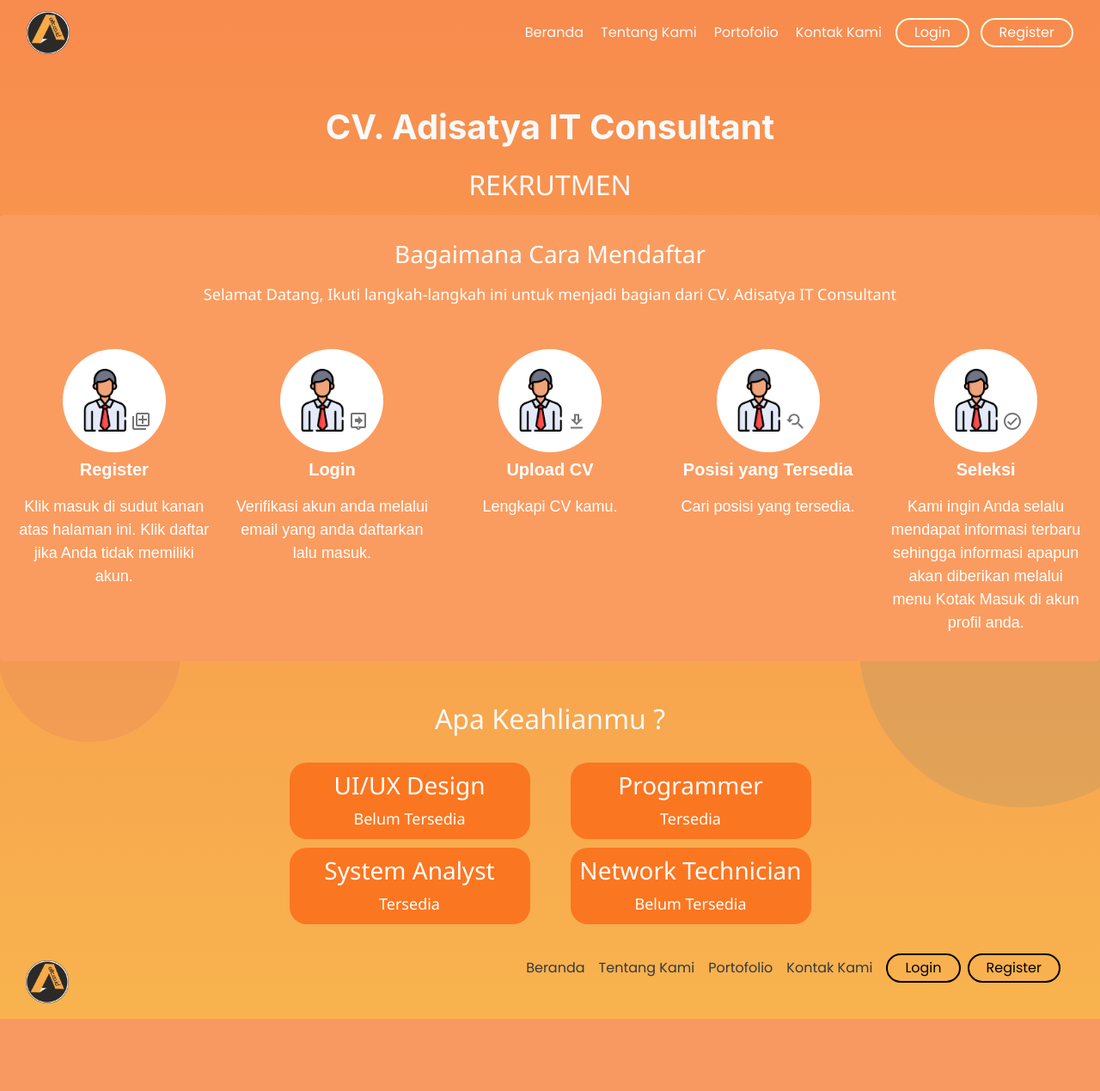
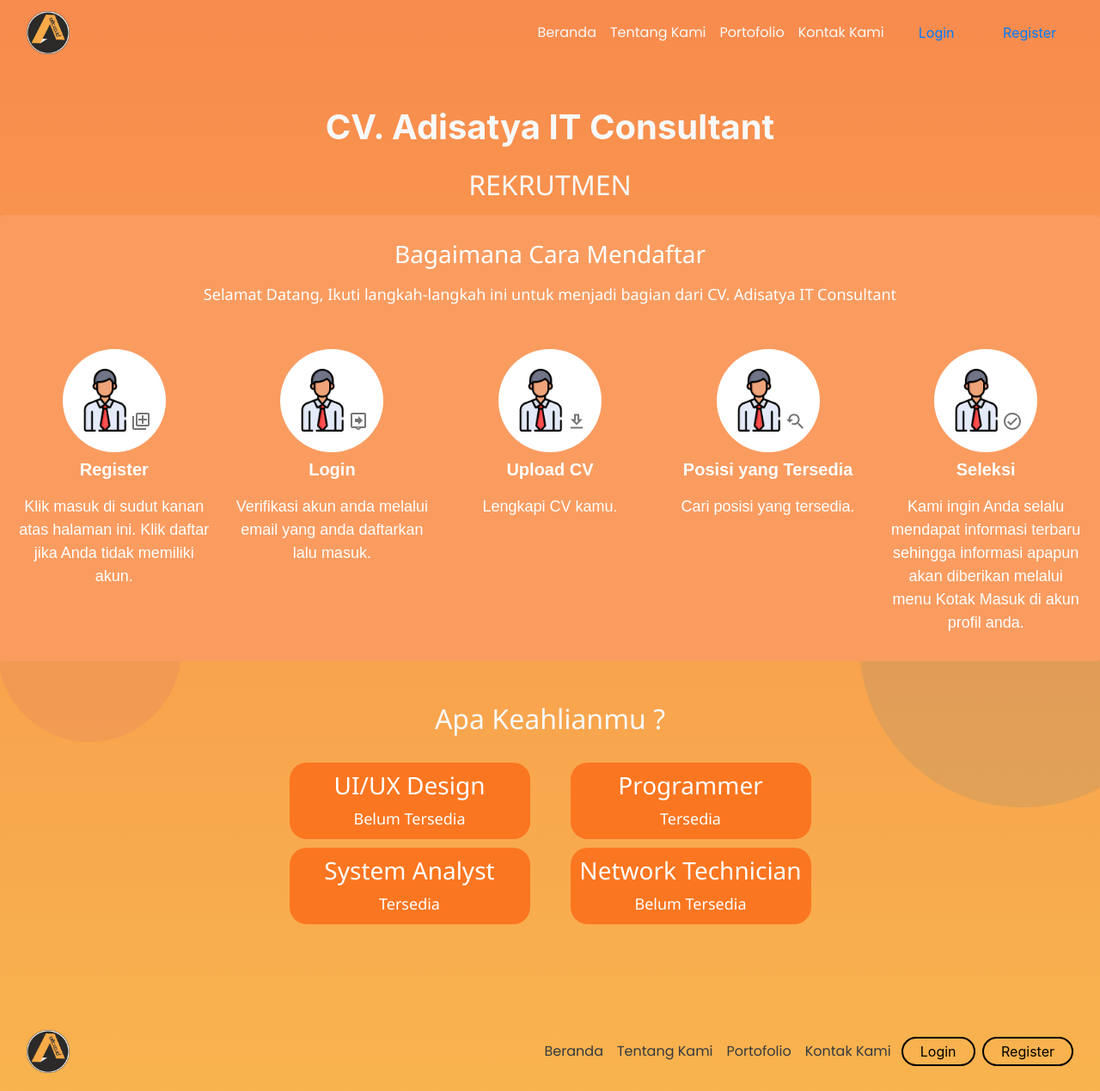
Before and after one commit to Corazon-17/webkarir_live2, a Django app: page /karir in a window 1280 px wide. Shown: the whole page at 86% size. Before the commit the page ends 1185 px from the top, so only its background shows below. Run offline with Django 3.2, Linux system fonts and the light colour scheme; data comes from the database, SQL or seed files in the repository; some libraries are stand-ins or nearby versions.

Commit message:
Add files via upload

```diff
--- a/templates/base_bg.html
+++ b/templates/base_bg.html
@@ -29,15 +29,6 @@
         -o-background-size: cover;
       }
 
-      .btn-styled {
-        color: #fff;
-        border: 2px solid #f5ffe4;
-      }
-
-      .btn-styled:hover {
-        color: #fff;
-      }
-
     </style>
     {% block stylesheet %}{% endblock %}
   </head>
@@ -56,23 +47,23 @@
           <div class="collapse navbar-collapse" id="navbarResponsive">
             <ul class="navbar-nav ml-auto">
               <li class="nav-item">
-                <a class="nav-link text-light font-poppins mr-1" href="{% url 'web:index' %}">Beranda</a>
+                <a class="nav-link text-light font-poppins" href="{% url 'web:index' %}">Beranda</a>
               </li>
               <li class="nav-item">
-                <a class="nav-link text-light font-poppins mr-1" href="https://profil.aitc.co.id/tentang-kami">Tentang Kami</a>
+                <a class="nav-link text-light font-poppins" href="https://profil.aitc.co.id/tentang-kami">Tentang Kami</a>
               </li>
               <li class="nav-item">
-                <a class="nav-link text-light font-poppins mr-1" href="https://profil.aitc.co.id/portofolio">Portofolio</a>
+                <a class="nav-link text-light font-poppins" href="https://profil.aitc.co.id/portofolio">Portofolio</a>
               </li>
-              <li class="nav-item">
+              <li class="nav-item mr-1">
                 <a class="nav-link text-light font-poppins" href="https://profil.aitc.co.id/hubungi-kami">Kontak Kami</a>
               </li>
             </ul><emsp>
             {% if request.user.is_authenticated %}
-            <a class="btn-styled font-poppins" href="{% url 'web:logout' %}">Logout</a>
+            <a class="btn-styled" href="{% url 'web:logout' %}">Logout</a>
             {% else %}
-            <a class="btn-styled font-poppins" href="{% url 'web:login' %}">Login</a>
-            <a class="btn-styled font-poppins" href="{% url 'web:register' %}">Register</a>
+            <a class="btn-styled mr-1" href="{% url 'web:login' %}">Login</a>
+            <a class="btn-styled" href="{% url 'web:register' %}">Register</a>
             {% endif %}
           </div>
         </div>
--- a/templates/formulir.html
+++ b/templates/formulir.html
@@ -118,9 +118,9 @@
 					<label class="label-top required-label font-arial">Surat Magang</label><br>
 					{% if formulir != None %}
 						<a href="{{ formulir.surat.url }}" title="">{{ formulir.surat.name | slice:"6:" | truncatechars:40 }}</a>
-						{% render_field form.surat class="form-control border-0" value=formulir.surat %}
+						{% render_field form.surat class="form-control border-0" accept=".pdf" value=formulir.surat %}
 					{% else %}
-						{% render_field form.surat class="form-control border-0" %}
+						{% render_field form.surat class="form-control border-0" accept=".pdf" %}
 					{% endif %}
 			    </div>
 		    </div>
--- a/templates/karir.html
+++ b/templates/karir.html
@@ -104,32 +104,38 @@
           {% endfor %}
         </div>
       </div>
-      <div class="container2 mt-3">
-          <div class="float-right">
-              <nav class="navbar navbar-expand-lg navbar-dark bg-transparent">
-                <div class="collapse navbar-collapse" id="navbarBottom">
-                  <a class="text-dark font-poppins mr-3 text-decoration-none" href="{% url 'web:index' %}">Beranda</a>
-                  <a class="text-dark font-poppins mr-3 text-decoration-none" href="https://profil.aitc.co.id/tentang-kami">Tentang Kami</a>
-                  <a class="text-dark font-poppins mr-3 text-decoration-none" href="https://profil.aitc.co.id/portofolio">Portofolio</a>
-                  <a class="text-dark font-poppins mr-3 text-decoration-none" href="https://profil.aitc.co.id/hubungi-kami">Kontak Kami</a>
-                  {% if request.user.is_authenticated %}
-                  <a class="btn-styled-footer font-poppins" href="{% url 'web:logout' %}">Logout</a>
-                  {% else %}
-                  <a class="btn-styled-footer font-poppins mr-2" href="{% url 'web:login' %}">Login</a>
-                  <a class="btn-styled-footer font-poppins" href="{% url 'web:register' %}">Register</a>
-                  {% endif %}
-                </div>
-                <button class="navbar-toggler bg-dark" type="button" data-toggle="collapse" data-target="#navbarBottom" aria-controls="navbarResponsive" aria-expanded="false" aria-label="Toggle navigation">
-                  <span class="navbar-toggler-icon"></span>
-                </button>
-              </nav>
-          </div>
-          <div class="float-left mt-3">
-              <a href="{% url 'web:index' %}"><img src="{% static 'image/logo.png' %}" alt="" id="brand-logo"></a>
-          </div>
-      </div>
     </main>
 
+    <nav class="navbar navbar-expand-sm navbar-dark bg-transparent">
+      <div class="container-fluid mb-2">
+      <a class="navbar-brand" href="{% url 'web:index' %}"><img src="{% static 'image/logo.png' %}" alt="" id="brand-logo"></a>
+      <button class="navbar-toggler bg-dark" type="button" data-toggle="collapse" data-target="#navbarCollapse" aria-controls="navbarCollapse" aria-expanded="false" aria-label="Toggle navigation">
+        <span class="navbar-toggler-icon"></span>
+      </button>
+      <div class="collapse navbar-collapse" id="navbarCollapse">
+        <ul class="navbar-nav ml-auto">
+            <li class="nav-item">
+              <a class="nav-link text-dark font-poppins" href="{% url 'web:index' %}">Beranda</a>
+            </li>
+            <li class="nav-item">
+              <a class="nav-link text-dark font-poppins" href="https://profil.aitc.co.id/tentang-kami">Tentang Kami</a>
+            </li>
+            <li class="nav-item">
+              <a class="nav-link text-dark font-poppins" href="https://profil.aitc.co.id/portofolio">Portofolio</a>
+            </li>
+            <li class="nav-item mr-1">
+              <a class="nav-link text-dark font-poppins" href="https://profil.aitc.co.id/hubungi-kami">Kontak Kami</a>
+            </li>
+        </ul><emsp>
+        {% if request.user.is_authenticated %}
+        <a class="btn-styled-footer" href="{% url 'web:logout' %}">Logout</a>
+        {% else %}
+        <a class="btn-styled-footer mr-1" href="{% url 'web:login' %}">Login</a>
+        <a class="btn-styled-footer" href="{% url 'web:register' %}">Register</a>
+        {% endif %}
+      </div>
+    </nav>
+    </div>
 
     <div class="ellipse-1-karir"></div><div class="ellipse-2-karir"></div><div class="ellipse-3-karir"></div>
 
```
Also changed, not shown: templates/index.html (+14 -17 lines), templates/lamaran.html (+11 -11 lines), templates/login.html (+4 -4 lines), templates/register.html (+10 -28 lines).
